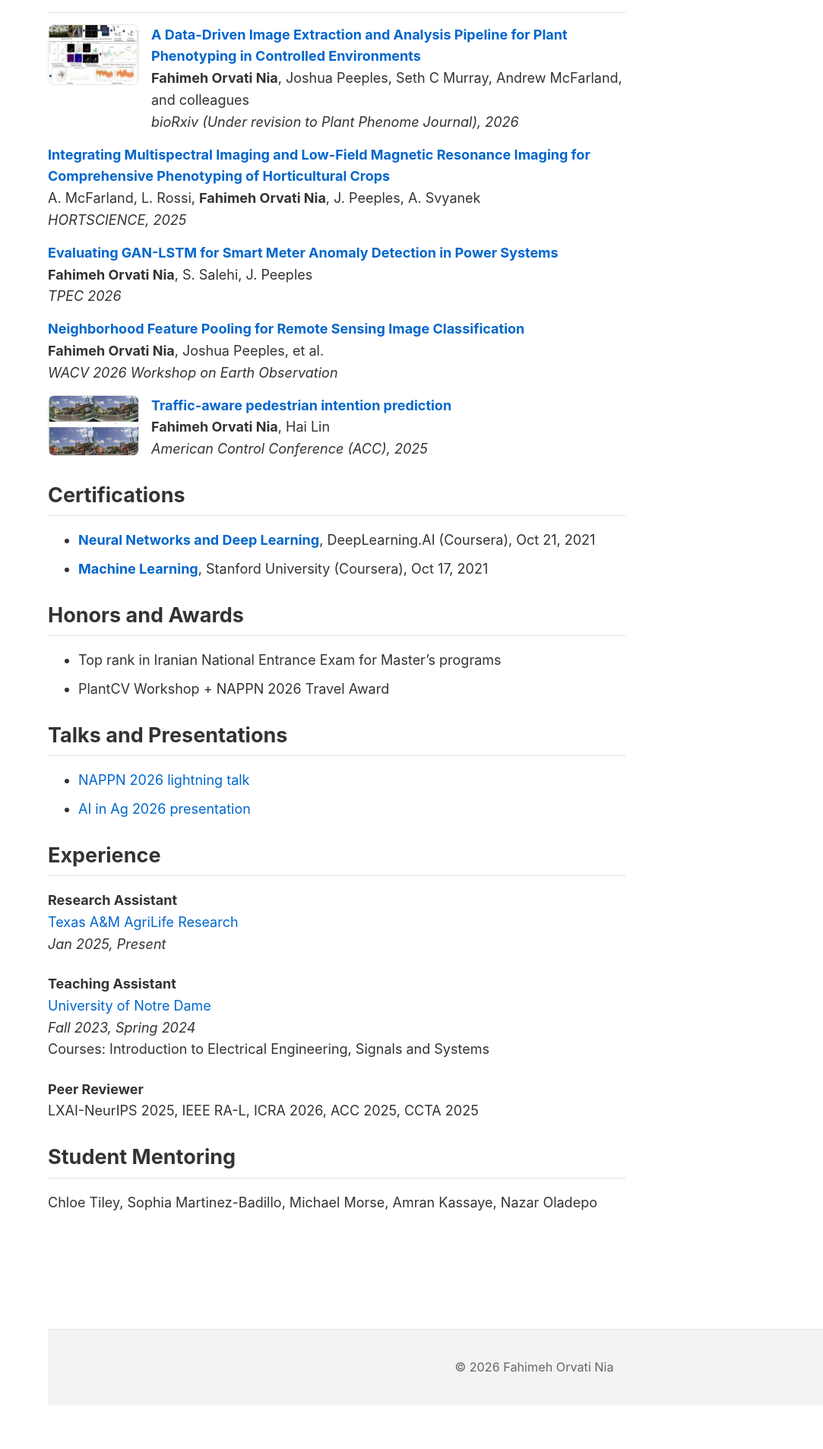
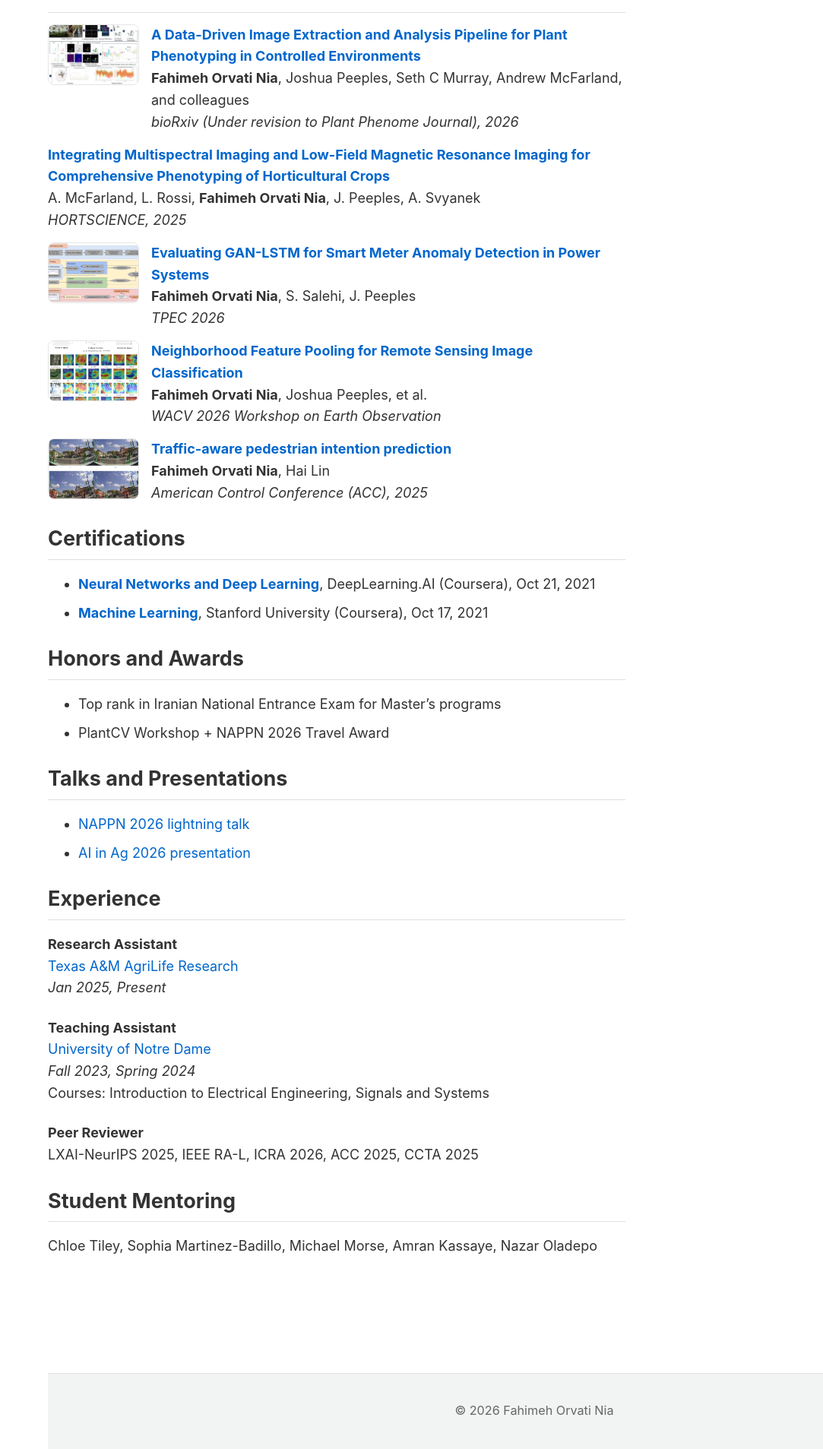
Before and after one commit to fahimehorvatinia/fahimehorvatinia.github.io, a Jekyll site: the page built from index.md, in a window 1280 px wide. Shown: the part 720-2627 px from the top of the page at 76% size, without its empty margins (197-1280 px from the left). Built offline with Jekyll 4.4.1, drawn with Linux system fonts in a browser that asks for light colours; some web fonts are replaced; before the commit the page ends 2570 px from its top, so only the background shows below that.

Commit message:
Add correct images for TPEC and WACV papers

```diff
--- a/index.md
+++ b/index.md
@@ -76,6 +76,9 @@ Looking ahead, I aim to develop <strong>smart, automated plant phenotyping syste
 </div>
 
 <div style="display:flex; gap:16px; align-items:flex-start; margin: 14px 0;">
+  <div style="flex: 0 0 120px;">
+    <img src="{{ '/images/tpec.jpg' | relative_url }}" alt="TPEC 2026" style="width:120px; height:80px; object-fit:cover; border-radius:8px; border:1px solid #e6e6e6;">
+  </div>
   <div style="flex: 1;">
     <div><a href="https://arxiv.org/abs/2601.09701"><strong>Evaluating GAN-LSTM for Smart Meter Anomaly Detection in Power Systems</strong></a></div>
     <div><strong>Fahimeh Orvati Nia</strong>, S. Salehi, J. Peeples</div>
@@ -84,6 +87,9 @@ Looking ahead, I aim to develop <strong>smart, automated plant phenotyping syste
 </div>
 
 <div style="display:flex; gap:16px; align-items:flex-start; margin: 14px 0;">
+  <div style="flex: 0 0 120px;">
+    <img src="{{ '/images/wacv.png' | relative_url }}" alt="WACV 2026 Workshop" style="width:120px; height:80px; object-fit:cover; border-radius:8px; border:1px solid #e6e6e6;">
+  </div>
   <div style="flex: 1;">
     <div><a href="https://arxiv.org/abs/2510.25077"><strong>Neighborhood Feature Pooling for Remote Sensing Image Classification</strong></a></div>
     <div><strong>Fahimeh Orvati Nia</strong>, Joshua Peeples, et al.</div>
```
